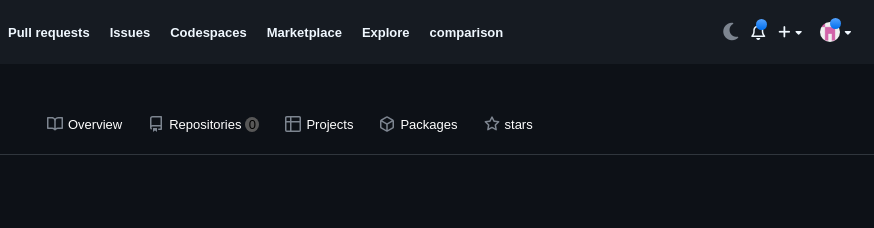
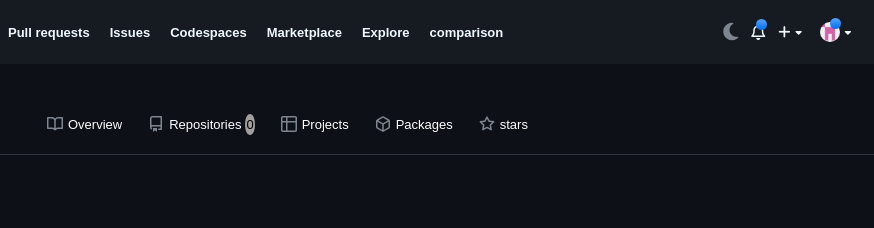
Before and after one commit to Laith-Alzbaidy/GET-Hub-api, a plain HTML site: page index.html in a window 1280 px wide. Shown: the top 228 px of the page, 406-1280 px from the left. Drawn offline with nearby package versions, Linux system fonts and the light colour scheme; a web font is replaced by a local one.

Commit message:
Update style.css

```diff
--- a/file css - js/style.css
+++ b/file css - js/style.css
@@ -341,10 +341,14 @@
     display: flex;
     align-items: center;
     justify-content: center;
-  background: rgb(87, 87, 87);
+    background: rgb(162 159 159);
     /* padding: 2px; */
     border-radius: 50%;
-  width: 14px;
+    /* width: 20px; */
+    /* height: 18px; */
+    /* font-size: 10px; */
+    padding: 3px 1px;
+}
 }
 #btn-profile {
   padding: 7px;
```
Lines whose indentation alone changed are shown as unchanged.
